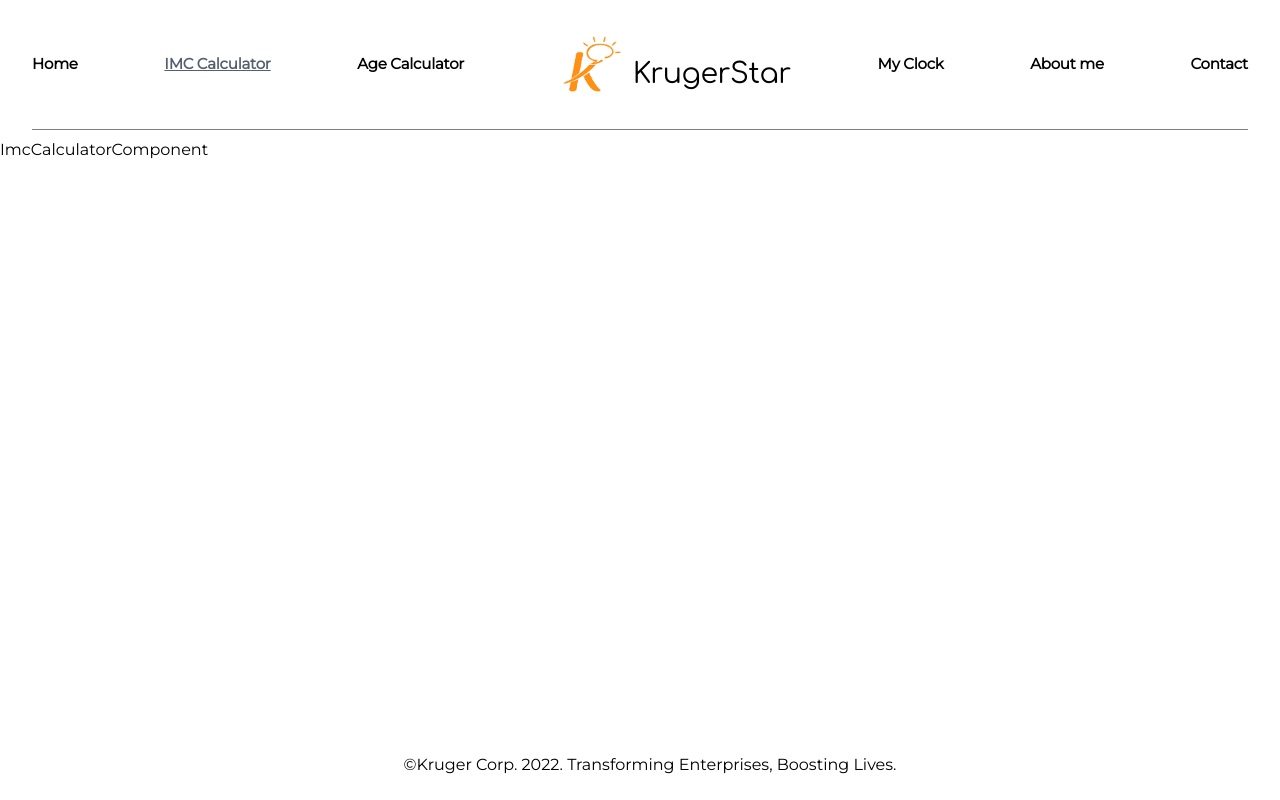
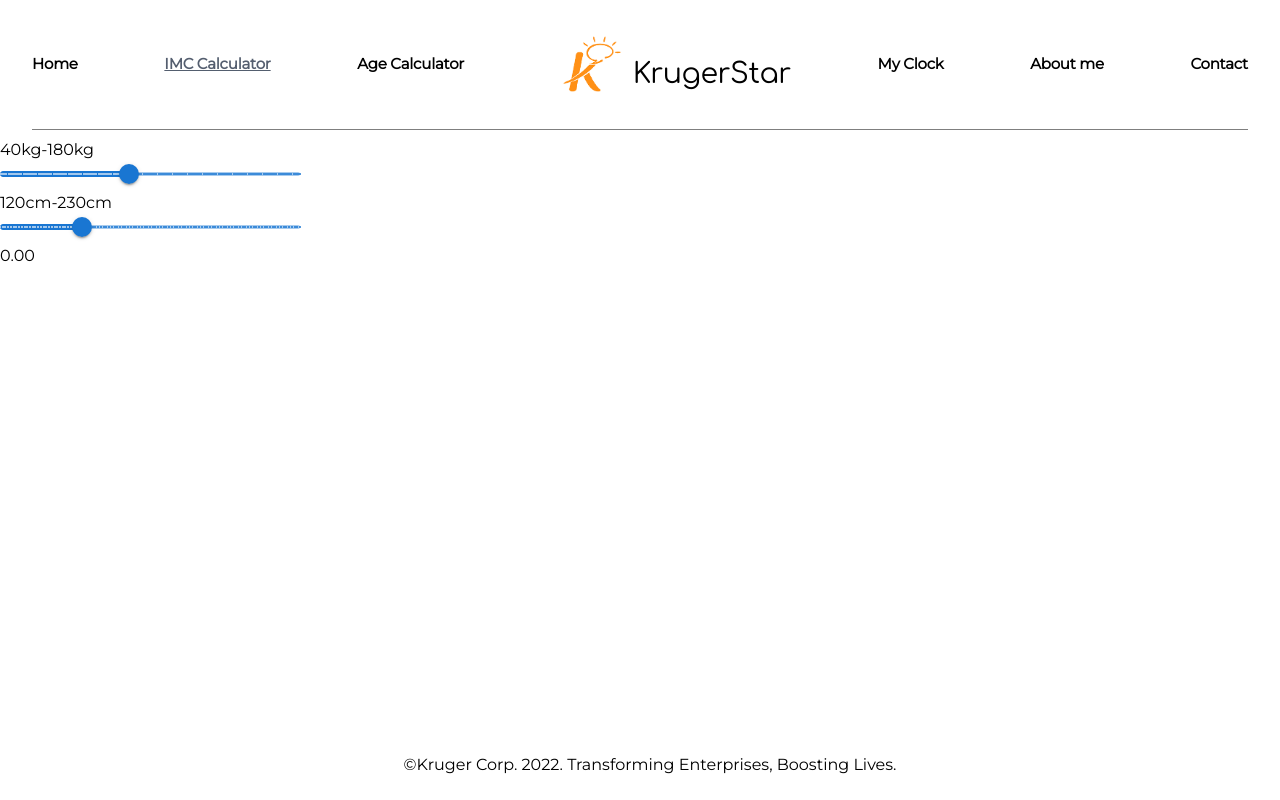
Before and after one commit to rjavier001/kruger-playgroud, a React (Create React App) app in the folder playground-app/: page /imc in a window 1280 px wide. Built offline with nearby package versions, Linux system fonts and the light colour scheme.

Commit message:
ImcComponent function complete

```diff
--- a/playground-app/package.json
+++ b/playground-app/package.json
@@ -3,6 +3,9 @@
   "version": "0.1.0",
   "private": true,
   "dependencies": {
+    "@emotion/react": "^11.10.5",
+    "@emotion/styled": "^11.10.5",
+    "@mui/material": "^5.11.2",
     "@testing-library/jest-dom": "^5.16.5",
     "@testing-library/react": "^13.4.0",
     "@testing-library/user-event": "^13.5.0",
--- a/playground-app/src/App.css
+++ b/playground-app/src/App.css
@@ -4,6 +4,8 @@ a {
 a:link {
   text-decoration: none;
 }
+
+/* NavBar */
 .NavBar__container {
   width: 100%;
   display: flex;
@@ -43,6 +45,8 @@ a:link {
   height: 80px;
   width: 82px;
 }
+
+/* Footer */
 .Footer__container {
   position: absolute;
   width: 100%;
@@ -51,7 +55,7 @@ a:link {
   justify-content: center;
   margin: 10px;
 }
-.Footer__text{
+.Footer__text {
   font-size: 15px;
   font-weight: 400;
   line-height: 24px;
--- a/playground-app/src/components/ImcCalculatorComponent.jsx
+++ b/playground-app/src/components/ImcCalculatorComponent.jsx
@@ -1,9 +1,93 @@
-import React from 'react'
+import {useState} from "react";
+import Box from "@mui/material/Box";
+import Slider from "@mui/material/Slider";
 
 const ImcCalculatorComponent = () => {
+  const [person, setPerson] = useState({ peso: 0, talla: 0 });
+  const [imc, setImc] = useState(0);
+  const [status, setStatus] = useState("");
+  const [color, setColor] = useState("");
+  const statusColor = [
+    "#1D90CF",
+    "#5AB5EB",
+    "#2FA149",
+    "#F5CC37",
+    "#F5CC37",
+    "#DB1F30",
+  ];
+  const handlePeso = (e) => {
+    setPerson({ peso: e.taget.value });
+    setImc(result(person));
+  };
+
+  const handleTalla = (e) => {
+    setPerson({ talla: e.taget.value });
+    setImc(result(person));
+  };
+
+  const result = ({ peso, talla }) => {
+    let valTalla = talla / 100;
+    let imc = parseFloat(peso) / Math.pow(valTalla, 2);
+    if (imc < 18.5) {
+      setStatus("Delgado");
+      setColor(statusColor[0]);
+    }
+    if (imc > 18.5 && imc < 24.9) {
+      setStatus("Aceptable");
+      setColor(statusColor[1]);
+    }
+    if (imc > 25 && imc < 29.9) {
+      setStatus("Sobrepeso");
+      setColor(statusColor[2]);
+    }
+    if (imc > 30 && imc < 34.9) {
+      setStatus("Obesidad");
+      setColor(statusColor[3]);
+    }
+    if (imc > 35 && imc < 39.9) {
+      setStatus("Obesidad");
+      setColor(statusColor[4]);
+    }
+    if (imc > 40) {
+      setStatus("Obesidad");
+      setColor(statusColor[5]);
+    }
+    return imc;
+  };
   return (
-    <div>ImcCalculatorComponent</div>
-  )
-}
+    <div className="slider-container">
+      <div className="slider-card-body">
+        <Box width={300}>
+          40kg-180kg
+          <Slider
+            step={1}
+            marks
+            min={40}
+            max={180}
+            defaultValue={100}
+            aria-label="Default"
+            valueLabelDisplay="auto"
+            onChange={handlePeso}
+          />
+          120cm-230cm
+          <Slider
+            step={1}
+            marks
+            min={120}
+            max={230}
+            defaultValue={150}
+            aria-label="Default"
+            valueLabelDisplay="auto"
+            onChange={handleTalla}
+          />
+        </Box>
+        <div className="slider-card-footer">
+          <div>{imc.toFixed(2)}</div>
+          <div style={{ color: color }}>{status}</div>
+        </div>
+      </div>
+    </div>
+  );
+};
 
-export default ImcCalculatorComponent
+export default ImcCalculatorComponent;
```
Also changed, not shown: 1 other file (tests, documents, lock files or other folders).
